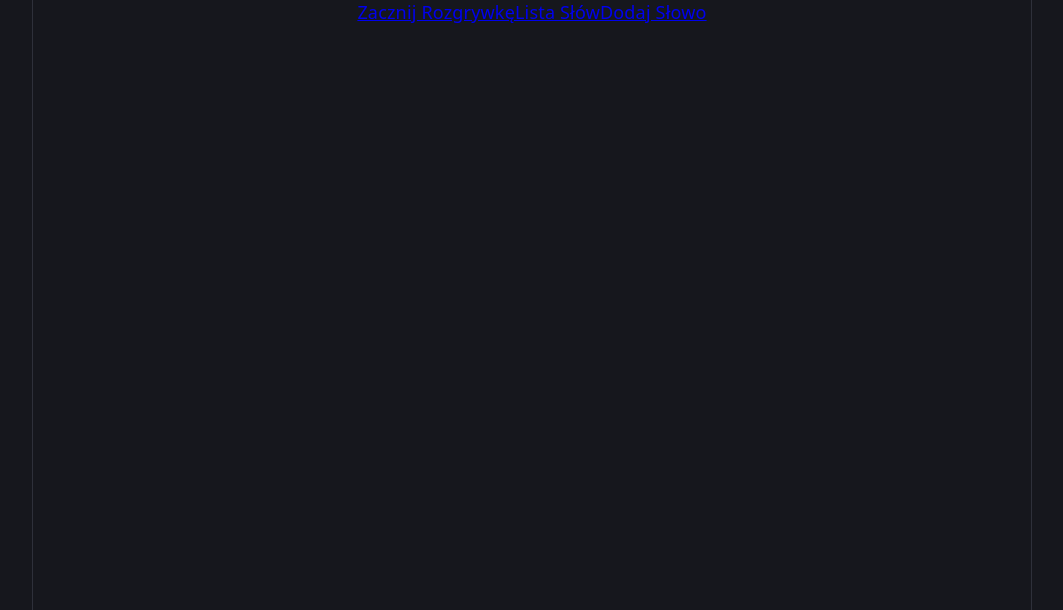
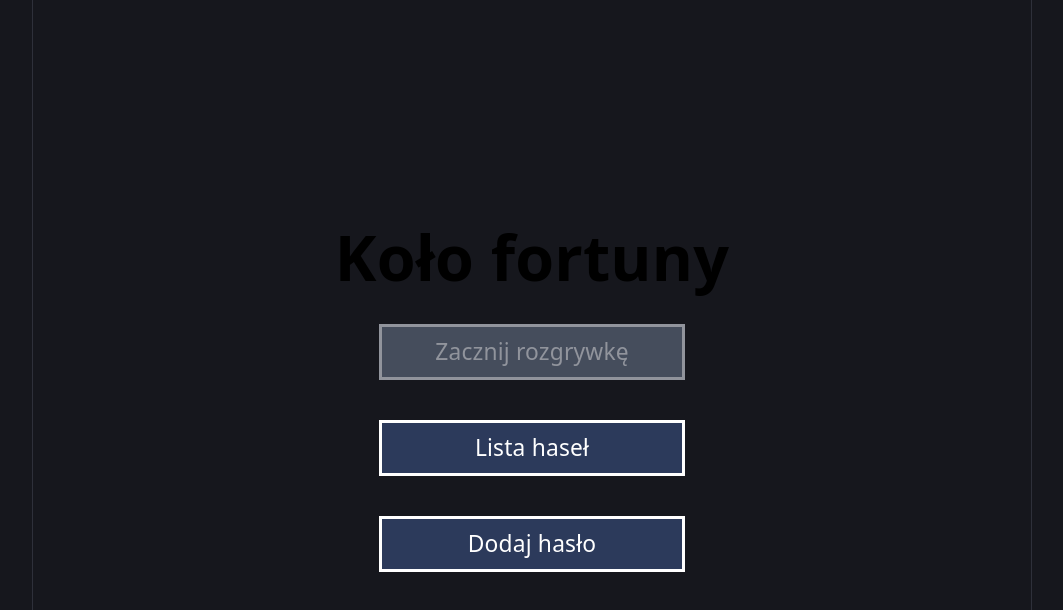
Before and after one commit to Samson312/WheelOfFortune, a React (Vite) app: page /AddWordPage in a window 1280 px wide. Shown: the top 610 px of the page, without its empty margins (108-1171 px from the left). Built offline with nearby package versions, Linux system fonts and the light colour scheme.

Commit message:
Improve IndexPage styling

```diff
--- a/src/pages/Index.jsx
+++ b/src/pages/Index.jsx
@@ -1,20 +1,30 @@
 import { Link } from 'react-router-dom'
+import {getWords} from '../utils/wordStorage'
+
+import '../styles/Index.css'
 
 function Index() {
 
+    const puzzles = getWords();
+    const hasWords = puzzles.length > 0;
+
     return (
         <>
-        <Link to="/GamePage">
-            Zacznij Rozgrywkę
+            <div className='indexContainer'>
+                <h1>Koło fortuny</h1>
+
+                <Link className={`link ${hasWords ? '' : 'disabled'}`} to="/GamePage" style={hasWords ? null : {pointerEvents: "none"}}>
+                    Zacznij rozgrywkę
                 </Link>
 
-        <Link to="/WordListPage">
-            Lista Słów
+                <Link className='link' to="/WordListPage">
+                    Lista haseł
                 </Link>
 
-        <Link to="/AddWordPage">
-            Dodaj Słowo
+                <Link className='link' to="/AddWordPage">
+                    Dodaj hasło
                 </Link>
+            </div>
         </>
     )
 }
--- /dev/null
+++ b/src/styles/Index.css
@@ -0,0 +1,43 @@
+.indexContainer{
+    display: flex;
+    flex-direction: column;
+    justify-content: center;
+    align-items: center;
+    height: 100%;
+}
+
+.indexContainer > h1{
+    font-size: calc(50px + 1vw);
+}
+
+.link{
+    display: flex;
+    justify-content: center;
+    align-items: center;
+    width: 300px;
+    height: 50px;
+    font-size: calc(10px + 1vw);
+    margin: 20px;
+    text-decoration: none;
+    background: #2C3A5B;
+    color: white;
+    border: 3px solid white;
+    cursor: pointer;
+}
+
+.link.disabled {
+    background: #5A6478;
+    color: #C5CAD3;
+    border-color: #C5CAD3;
+    cursor: not-allowed;
+    opacity: 0.7;
+}
+
+.link:hover{
+    background-color: #3B82F6;
+    transform: scale(1.05);
+}
+
+.link:visited{
+    color: white;
+}
```
Lines whose indentation alone changed are shown as unchanged.
